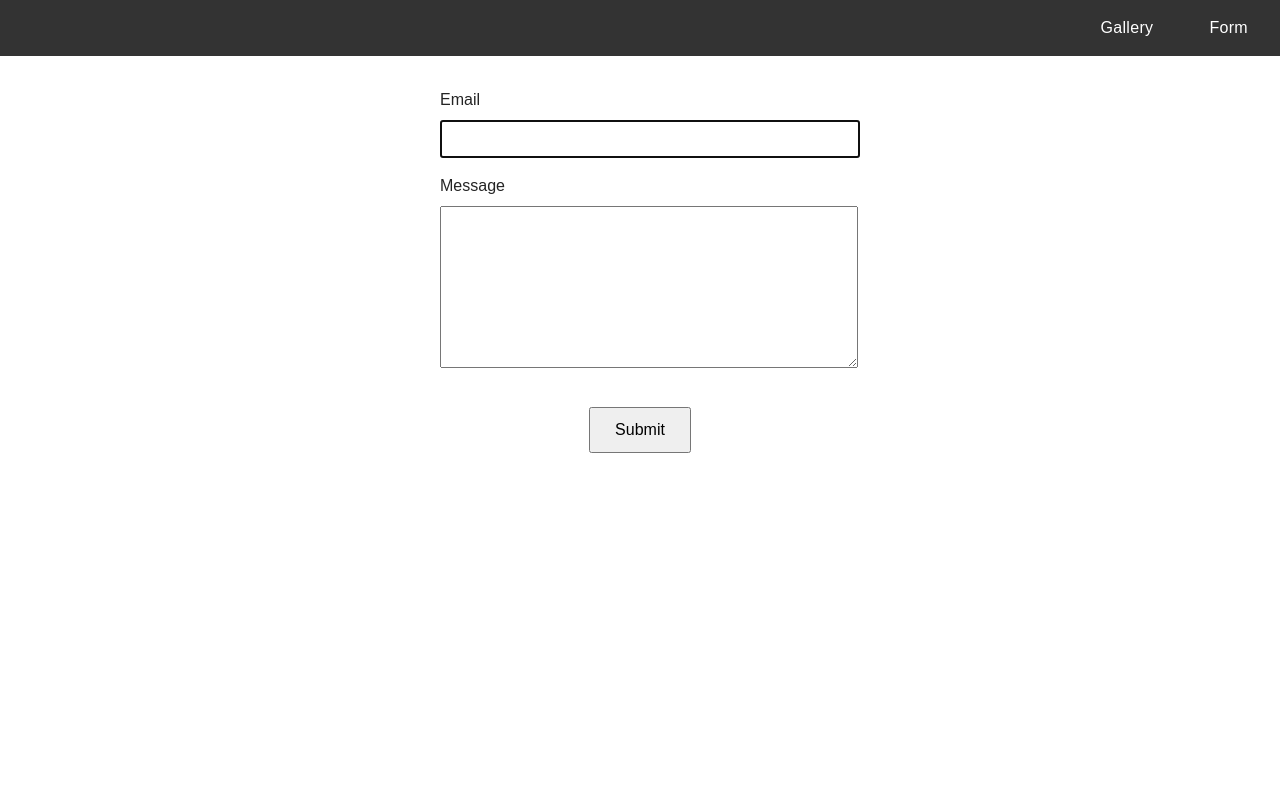
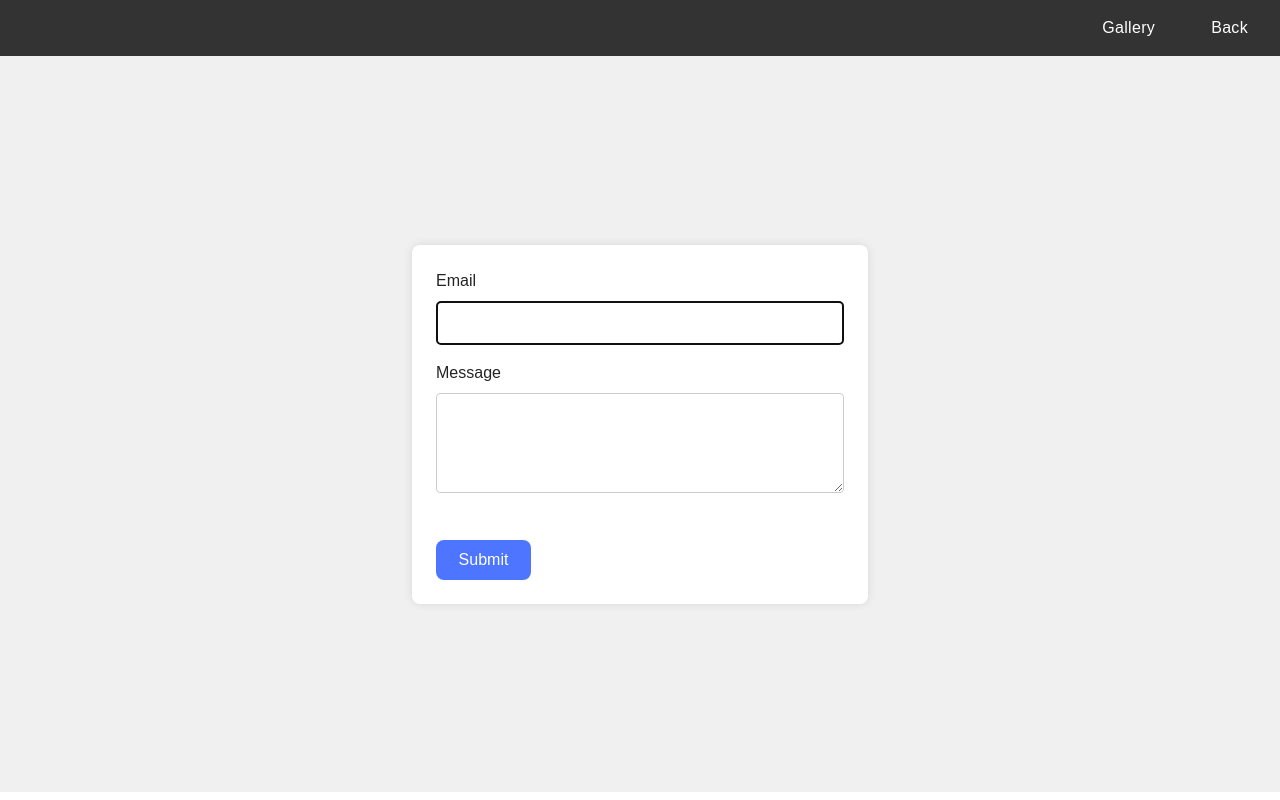
Before and after one commit to mhamici/goit-js-hw-09, a website built with Vite: page src/2-form.html in a window 1280 px wide. Built offline with nearby package versions, Linux system fonts and the light colour scheme.

Commit message:
css changes

```diff
--- a/src/2-form.html
+++ b/src/2-form.html
@@ -15,7 +15,7 @@
             <a href="./1-gallery.html" class="nav-link">Gallery</a>
           </li>
           <li class="nav-item">
-            <a href="./2-form.html" class="nav-link">Form</a>
+            <a href="./index.html" class="nav-link">Back</a>
           </li>
         </ul>
       </nav>
--- a/src/css/styles.css
+++ b/src/css/styles.css
@@ -13,21 +13,21 @@
   font-size: 16px;
   line-height: 24px;
   font-weight: 400;
-
   color: #242424;
   background-color: rgba(255, 255, 255, 0.87);
-
   font-synthesis: none;
   text-rendering: optimizeLegibility;
   -webkit-font-smoothing: antialiased;
   -moz-osx-font-smoothing: grayscale;
   -webkit-text-size-adjust: 100%;
 }
+
 /* Загальні стилі */
 body {
   font-family: Arial, sans-serif;
   margin: 0;
   padding: 0;
+  background-color: #f0f0f0;
 }
 
 .header {
@@ -89,30 +89,65 @@ h1 {
 }
 
 /* Стилі для форми */
+#form-container {
+  display: flex;
+  justify-content: center;
+  align-items: center;
+  height: calc(100vh - 64px);
+  /* 64px - висота заголовку */
+}
+
 .feedback-form {
+  background: #fff;
+  border-radius: 8px;
+  padding: 24px;
+  width: 408px;
+  box-shadow: 0 0 10px rgba(0, 0, 0, 0.1);
   display: flex;
   flex-direction: column;
-  align-items: center;
-  margin-top: 2rem;
+  align-items: flex-start;
+  /* Вирівнювання по лівому краю */
 }
 
 .feedback-form label {
   margin-bottom: 1rem;
   width: 100%;
-  max-width: 400px;
+  font-size: 16px;
 }
 
 .feedback-form input,
 .feedback-form textarea {
   width: 100%;
-  padding: 0.5rem;
-  margin-top: 0.5rem;
-  font-size: 1rem;
+  padding: 12px;
+  margin-top: 8px;
+  font-size: 16px;
+  border: 1px solid #ccc;
+  border-radius: 4px;
+  box-sizing: border-box;
+}
+
+.feedback-form textarea {
+  height: 100px;
+  /* Висота текстової області */
 }
 
 .feedback-form button {
-  padding: 0.75rem 1.5rem;
-  font-size: 1rem;
+  border-radius: 8px;
+  padding: 8px 16px;
+  width: 95px;
+  height: 40px;
+  background: #4e75ff;
+  color: white;
+  font-size: 16px;
   cursor: pointer;
-  margin-top: 1rem;
+  border: none;
+  margin-top: 24px;
 }
+
+.feedback-form button:hover {
+  background-color: #3b5dcf;
+}
+
+.feedback-form button:active {
+  background-color: #2a439f;
+}
--- a/src/js/1-gallery.js
+++ b/src/js/1-gallery.js
@@ -71,6 +71,9 @@ function createGalleryMarkup(items) {
     .join('');
 }
 
+
+
+
 const gallery = new SimpleLightbox('.gallery a', {
   captionsData: 'alt',
   captionDelay: 250,
```
Also changed, not shown: src/1-gallery.html (+1 -1 lines).
